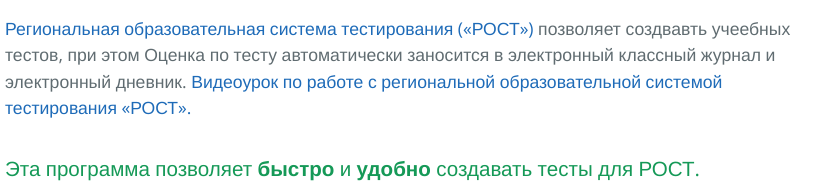
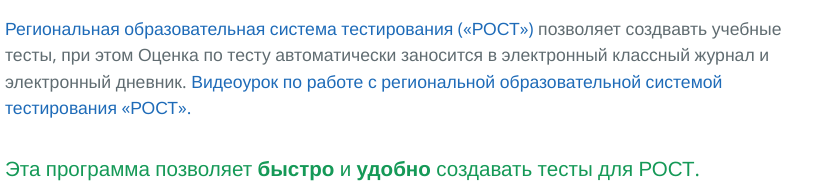
Before and after one commit to popovanton0/POCT_new, a plain HTML site: page index.html in a window 1280 px wide. Shown: the part 470-655 px from the top of the page, 219-1048 px from the left. Drawn offline with nearby package versions, Linux system fonts and the light colour scheme.

Commit message:
Update index.html

```diff
--- a/index.html
+++ b/index.html
@@ -21,7 +21,7 @@
       <h1>
 <a id="poct-pre_αlfa" class="anchor" href="#poct-pre_%CE%B1lfa" aria-hidden="true"><span aria-hidden="true" class="octicon octicon-link"></span></a>POCT pre_αlfa</h1>
 
-<p><a href="http://www.ir-tech.ru/?products=rost">Региональная образовательная система тестирования («РОСТ»)</a> позволяет создвавть учеебных тестов,
+<p><a href="http://www.ir-tech.ru/?products=rost">Региональная образовательная система тестирования («РОСТ»)</a> позволяет создвавть учебные тесты,
 при этом Оценка по тесту автоматически заносится в электронный классный журнал и электронный дневник.
 <a href="https://drive.google.com/file/d/0B9Ne8mwSPZxYYUx0ZXdnR1RBZEE/view?usp=sharing">Видеоурок по работе с региональной образовательной системой тестирования «РОСТ».</a></p>
 
```
